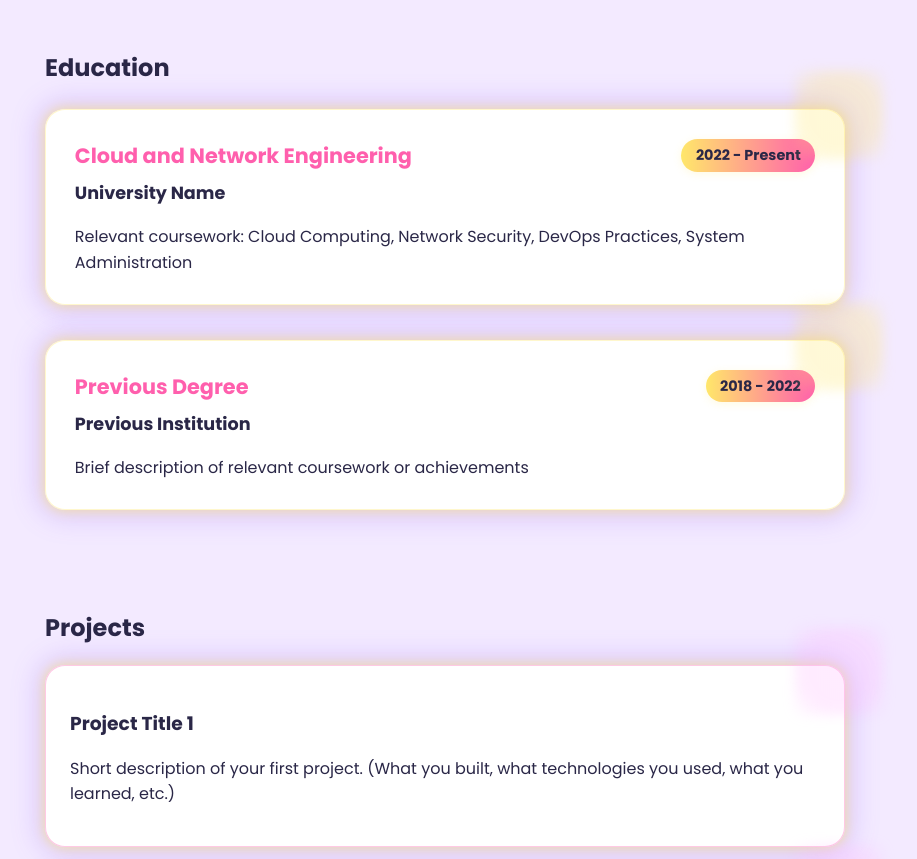
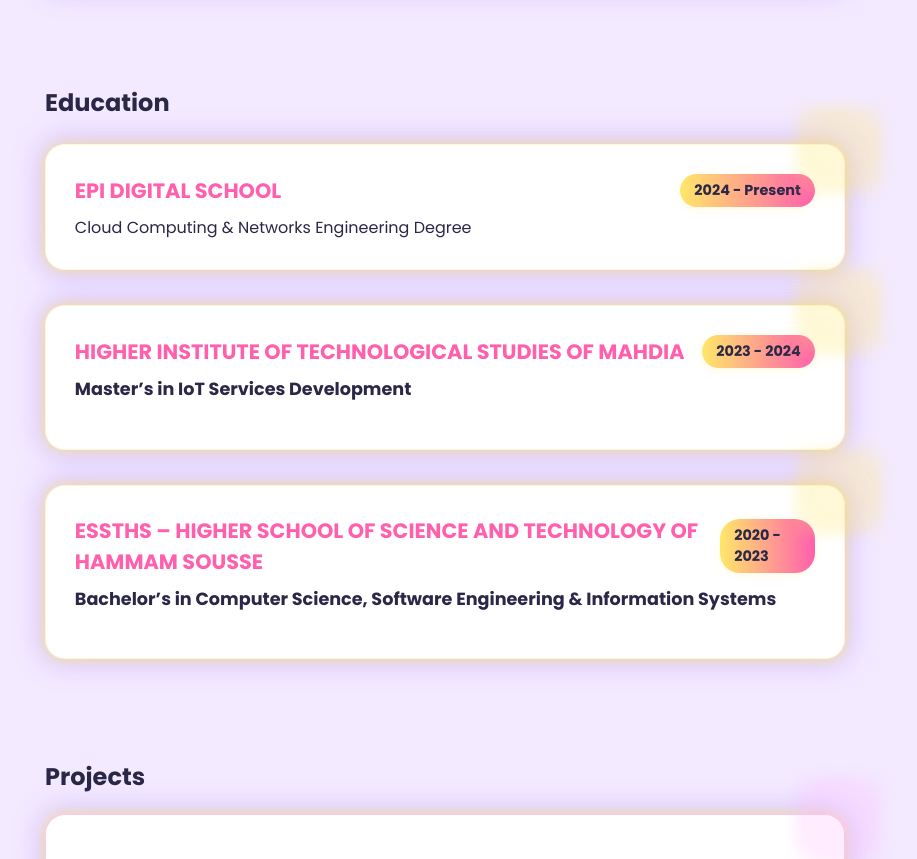
Before and after one commit to eyaalimi/portfolio, a plain HTML site: page index.html in a window 1280 px wide. Shown: the part 2260-3119 px from the top of the page, without its empty margins (195-1112 px from the left). Drawn offline with Linux system fonts and the light colour scheme.

Commit message:
modifying dataa

```diff
--- a/index.html
+++ b/index.html
@@ -114,7 +114,7 @@
             <li>PStrengthened the bank’s IT infrastructure resilience through hands
 on security testing.</li>
           </ul>
-        </div>
+
       </div>
       <div class="experience-item">
           <div class="experience-header">
@@ -126,6 +126,7 @@ on security testing.</li>
             <li> Developed a web platform for a travel agency.</li>
             <li>Built the back-end with Laravel and the front-en with ReactJS.</li>
           </ul>
+          </div>
         </div>
     </section>
 
@@ -134,19 +135,29 @@ on security testing.</li>
       <div class="education-list">
         <div class="education-item">
           <div class="education-header">
-            <h3>Cloud and Network Engineering</h3>
-            <span class="education-date">2022 - Present</span>
+            <h3>EPI DIGITAL SCHOOL</h3>
+            <span class="education-date">2024 - Present</span>
           </div>
-          <h4>University Name</h4>
-          <p>Relevant coursework: Cloud Computing, Network Security, DevOps Practices, System Administration</p>
+          <p>Cloud Computing & Networks Engineering Degree</p>
         </div>
         <div class="education-item">
           <div class="education-header">
-            <h3>Previous Degree</h3>
-            <span class="education-date">2018 - 2022</span>
+            <h3> HIGHER INSTITUTE OF TECHNOLOGICAL STUDIES OF
+ MAHDIA</h3>
+            <span class="education-date">2023 - 2024</span>
           </div>
-          <h4>Previous Institution</h4>
-          <p>Brief description of relevant coursework or achievements</p>
+          <h4> Master’s in IoT Services Development</h4>
+
+        </div>
+         <div class="education-item">
+          <div class="education-header">
+            <h3> ESSTHS – HIGHER SCHOOL OF SCIENCE AND
+ TECHNOLOGY OF HAMMAM SOUSSE</h3>
+            <span class="education-date">2020 - 2023</span>
+          </div>
+          <h4>  Bachelor’s in Computer Science, Software
+ Engineering & Information Systems</h4>
+
         </div>
       </div>
     </section>
```
